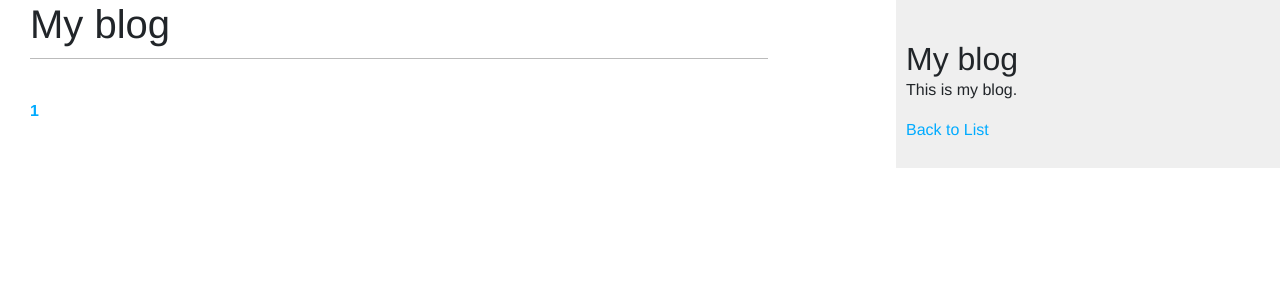
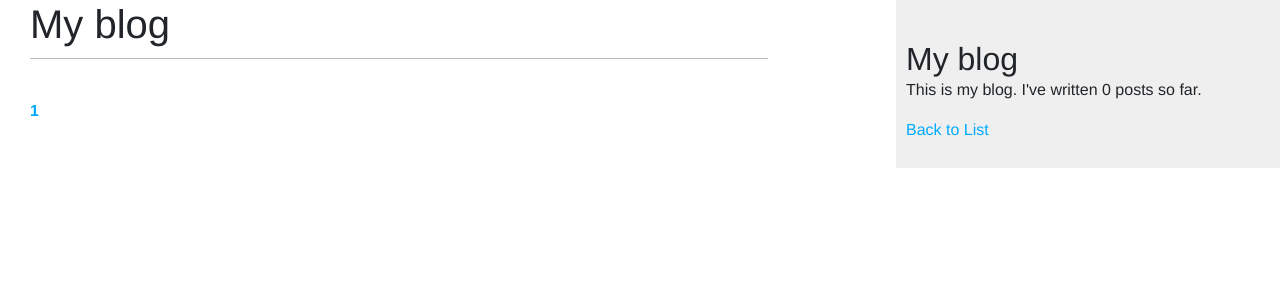
Before and after one commit to likelion-backend-6th/DjangoProject_KimJunYoung, a Django app: page /blog/ in a window 1280 px wide. Shown: the top 300 px of the page. Run offline with Django 4.2, Linux system fonts and the light colour scheme; data that the repository does not hold is empty; some libraries are stand-ins or nearby versions.

Commit message:
[add]templatetag로 base에 총 게시물 수 표시

```diff
--- a/templates/blog/base.html
+++ b/templates/blog/base.html
@@ -1,4 +1,5 @@
 {% load static %}
+{% load blog_tags %}
 
 <!doctype html>
 <html lang="ko">
@@ -13,7 +14,10 @@
 </div>
 <div id="sidebar">
     <h2>My blog</h2>
-    <p>This is my blog.</p>
+    <p>
+        This is my blog.
+        I've written {% total_posts %} posts so far.
+    </p>
     <p>
         <a href="{% url 'blog:post_list' %}">Back to List</a>
     </p>
```
